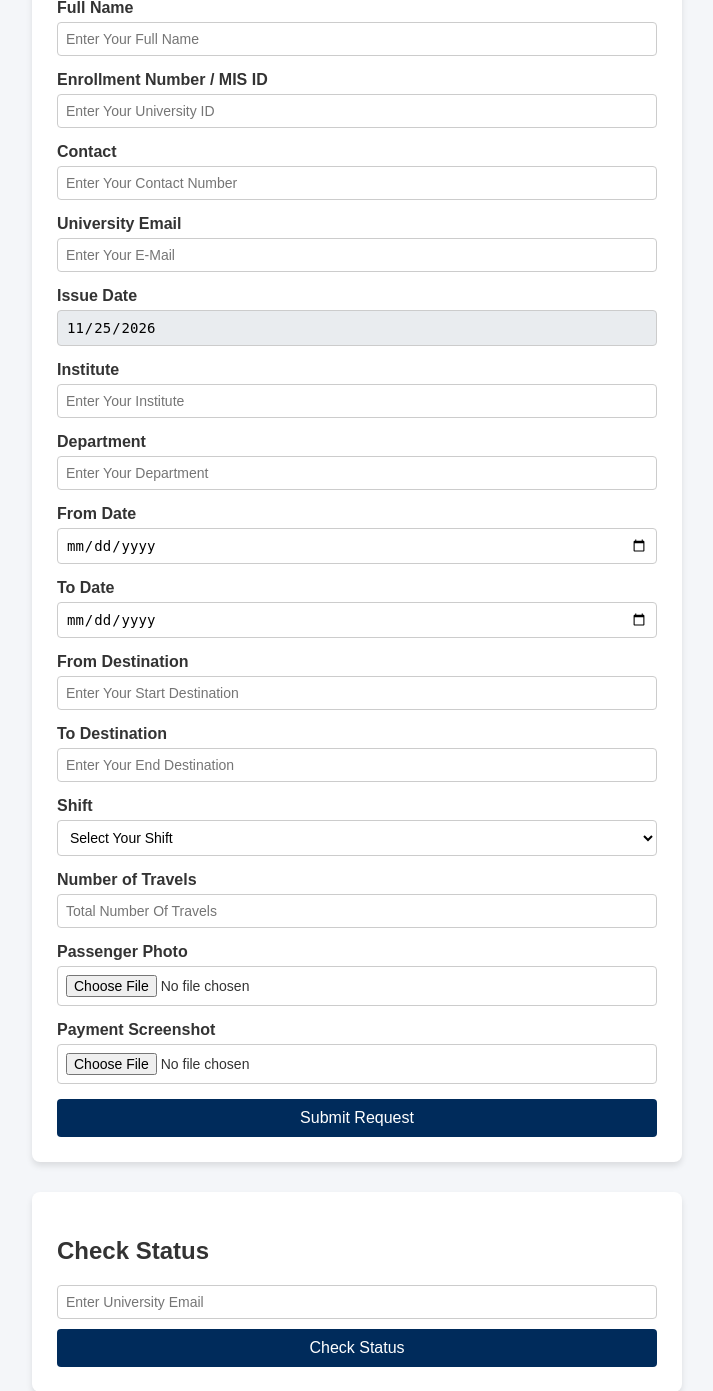
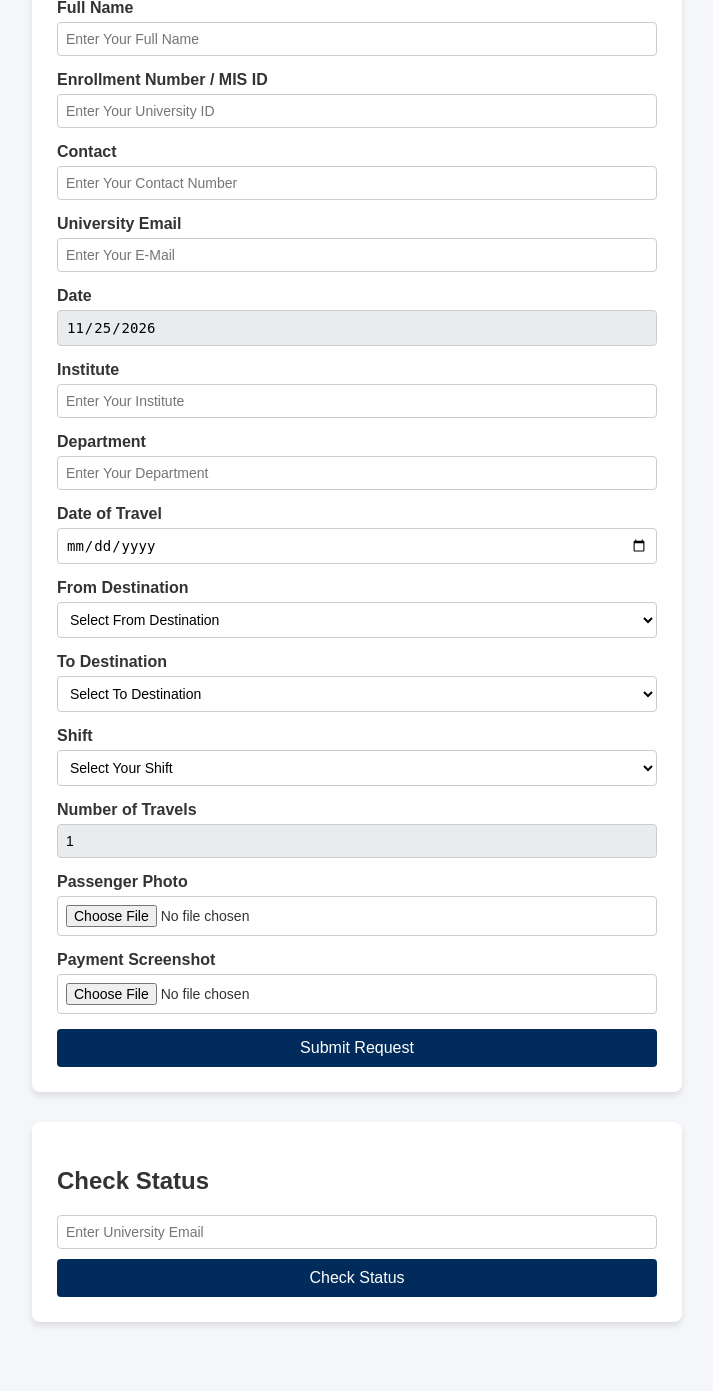
Before and after one commit to Kashyap42576/bus-pass-system, a Flask app: page / in a window 1280 px wide. Shown: the part 124-1515 px from the top of the page, without its empty margins (283-996 px from the left). After the commit the page ends 1450 px from the top, so only its background shows below. Run offline with Flask 3, Linux system fonts and the light colour scheme; some libraries are stand-ins or nearby versions.

Commit message:
Refactor index.html for improved structure and clarity

```diff
--- a/templates/index.html
+++ b/templates/index.html
@@ -10,6 +10,8 @@
         .form-group { margin-bottom: 15px; }
         label { display: block; font-weight: bold; margin-bottom: 5px; }
         input, select { width: 100%; padding: 8px; box-sizing: border-box; border: 1px solid #ccc; border-radius: 4px; background-color: white; font-size: 14px; }
+        .locked-input { background-color: #e9ecef; cursor: not-allowed; }
+        .city-dropdown { display: none; margin-top: 8px; }
         button { background-color: #002b5b; color: white; padding: 10px 15px; border: none; border-radius: 4px; cursor: pointer; width: 100%; font-size: 16px; }
         .status-box { background: #eef2f7; padding: 15px; border-left: 5px solid #002b5b; margin-top: 15px; border-radius: 4px; }
         .badge { padding: 4px 8px; border-radius: 4px; color: white; font-weight: bold; display: inline-block; }
@@ -60,13 +62,55 @@
             <div class="form-group"><label>Enrollment Number / MIS ID</label><input type="text" name="enrollment" placeholder="Enter Your University ID" required></div>
             <div class="form-group"><label>Contact</label><input type="text" name="contact" placeholder="Enter Your Contact Number" required></div>
             <div class="form-group"><label>University Email</label><input type="email" name="email" placeholder="Enter Your E-Mail" required></div>
-            <div class="form-group"><label>Issue Date</label><input type="date" name="date" value="{{ today_ist }}" readonly required style="background-color: #e9ecef; cursor: not-allowed;"></div>
+            <div class="form-group"><label>Date</label><input type="date" name="date" value="{{ today_ist }}" readonly required class="locked-input"></div>
             <div class="form-group"><label>Institute</label><input type="text" name="institute" placeholder="Enter Your Institute" required></div>
             <div class="form-group"><label>Department</label><input type="text" name="department" placeholder="Enter Your Department" required></div>
-            <div class="form-group"><label>From Date</label><input type="date" name="from_date" required></div>
-            <div class="form-group"><label>To Date</label><input type="date" name="to_date" required></div>
-            <div class="form-group"><label>From Destination</label><input type="text" name="from_dest" placeholder="Enter Your Start Destination" required></div>
-            <div class="form-group"><label>To Destination</label><input type="text" name="to_dest" placeholder="Enter Your End Destination" required></div>
+            <div class="form-group"><label>Date of Travel</label><input type="date" name="travel_date" required></div>
+
+            <div class="form-group">
+                <label>From Destination</label>
+                <select id="from_dest_type" name="from_dest_type" required>
+                    <option value="" disabled selected>Select From Destination</option>
+                    <option value="Parul University">Parul University</option>
+                    <option value="City">City</option>
+                </select>
+                <div id="from_city_wrapper" class="city-dropdown">
+                    <select id="from_city" name="from_city">
+                        <option value="" disabled selected>Select City</option>
+                        <option value="Vadodara">Vadodara</option>
+                        <option value="Nadiad">Nadiad</option>
+                        <option value="Anand">Anand</option>
+                        <option value="Bharuch">Bharuch</option>
+                        <option value="Karjan">Karjan</option>
+                        <option value="Dabhoi">Dabhoi</option>
+                        <option value="Halol">Halol</option>
+                        <option value="Godhra">Godhra</option>
+                    </select>
+                </div>
+            </div>
+
+            <div class="form-group">
+                <label>To Destination</label>
+                <select id="to_dest_type" name="to_dest_type" required>
+                    <option value="" disabled selected>Select To Destination</option>
+                    <option value="Parul University">Parul University</option>
+                    <option value="City">City</option>
+                </select>
+                <div id="to_city_wrapper" class="city-dropdown">
+                    <select id="to_city" name="to_city">
+                        <option value="" disabled selected>Select City</option>
+                        <option value="Vadodara">Vadodara</option>
+                        <option value="Nadiad">Nadiad</option>
+                        <option value="Anand">Anand</option>
+                        <option value="Bharuch">Bharuch</option>
+                        <option value="Karjan">Karjan</option>
+                        <option value="Dabhoi">Dabhoi</option>
+                        <option value="Halol">Halol</option>
+                        <option value="Godhra">Godhra</option>
+                    </select>
+                </div>
+            </div>
+
             <div class="form-group">
                 <label>Shift</label>
                 <select name="shift" required>
@@ -76,7 +120,12 @@
                     <option value="Admin Shift">Admin Shift</option>
                 </select>
             </div>
-            <div class="form-group"><label>Number of Travels</label><input type="number" name="travels" placeholder="Total Number Of Travels" required></div>
+
+            <div class="form-group">
+                <label>Number of Travels</label>
+                <input type="number" name="travels" value="1" readonly required class="locked-input">
+            </div>
+
             <div class="form-group"><label>Passenger Photo</label><input type="file" name="passenger_photo" accept="image/*" required></div>
             <div class="form-group"><label>Payment Screenshot</label><input type="file" name="screenshot" accept="image/*" required></div>
             <button type="submit">Submit Request</button>
@@ -96,7 +145,7 @@
                 <div class="status-box">
                     <p style="margin: 0 0 5px 0;"><strong>Pass ID:</strong> {{ pass['ID'] }}</p>
                     <p style="margin: 0 0 5px 0;"><strong>Shift:</strong> {{ pass['Shift'] }}</p>
-                    <p style="margin: 0 0 5px 0;"><strong>Valid Until:</strong> {{ pass['To Date'] }}</p>
+                    <p style="margin: 0 0 5px 0;"><strong>Date of Travel:</strong> {{ pass['display_travel_date'] }}</p>
                     <p style="margin: 0 0 5px 0;">Status: <span class="badge {{ pass['Status'] }}">{{ pass['Status'] }}</span></p>
 
                     {% if pass['Status'] == 'Approved' %}
@@ -112,7 +161,7 @@
                             </div>
                         {% endif %}
                     {% elif pass['Status'] == 'Expired' %}
-                        <p style="margin: 8px 0 0 0; color: #6c757d; font-size: 14px;">This pass expired after {{ pass['To Date'] }} and is no longer visible.</p>
+                        <p style="margin: 8px 0 0 0; color: #6c757d; font-size: 14px;">This pass expired after {{ pass['display_travel_date'] }} and is no longer visible.</p>
                     {% endif %}
                 </div>
                 {% endfor %}
@@ -123,5 +172,52 @@
             {% endif %}
         {% endif %}
     </div>
+
+    <script>
+        const fromType = document.getElementById('from_dest_type');
+        const toType = document.getElementById('to_dest_type');
+        const fromCityWrapper = document.getElementById('from_city_wrapper');
+        const toCityWrapper = document.getElementById('to_city_wrapper');
+        const fromCity = document.getElementById('from_city');
+        const toCity = document.getElementById('to_city');
+
+        function updateCityDropdowns() {
+            if (fromType.value === 'City') {
+                fromCityWrapper.style.display = 'block';
+                fromCity.required = true;
+            } else {
+                fromCityWrapper.style.display = 'none';
+                fromCity.required = false;
+                fromCity.value = '';
+            }
+
+            if (toType.value === 'City') {
+                toCityWrapper.style.display = 'block';
+                toCity.required = true;
+            } else {
+                toCityWrapper.style.display = 'none';
+                toCity.required = false;
+                toCity.value = '';
+            }
+        }
+
+        fromType.addEventListener('change', function () {
+            if (this.value === 'Parul University') {
+                toType.value = 'City';
+            } else if (this.value === 'City') {
+                toType.value = 'Parul University';
+            }
+            updateCityDropdowns();
+        });
+
+        toType.addEventListener('change', function () {
+            if (this.value === 'Parul University') {
+                fromType.value = 'City';
+            } else if (this.value === 'City') {
+                fromType.value = 'Parul University';
+            }
+            updateCityDropdowns();
+        });
+    </script>
 </body>
 </html>
```
